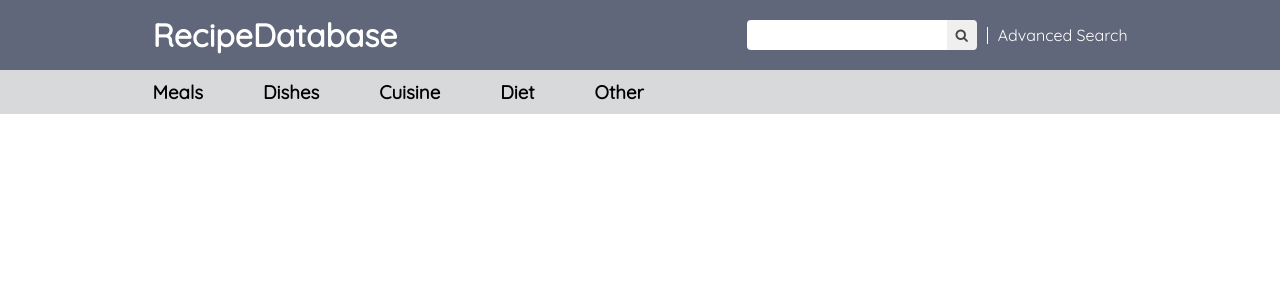
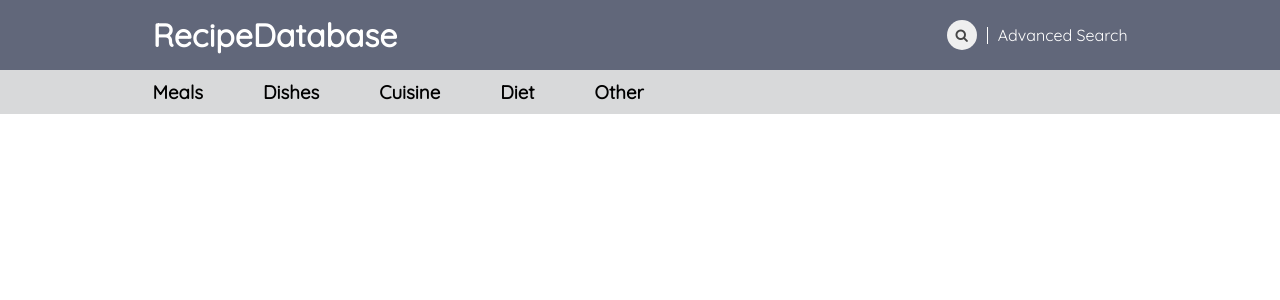
Before and after one commit to Neringa4/recipe_website, a React (Create React App) app in the folder client/: page / in a window 1280 px wide. Shown: the top 300 px of the page. Built offline with nearby package versions, Linux system fonts and the light colour scheme; no server answers.

Commit message:
Update CSS for search bar and advanced search link

```diff
--- a/client/src/components/SearchBar.css
+++ b/client/src/components/SearchBar.css
@@ -1,28 +1,36 @@
 .search-bar {
     display: flex;
     align-items: center;
+    transition: (-50%,-50%);
+}
+
+.search-bar:hover > input {
+    padding-left: 15px;
+    width: 200px;
+}
+
+.search-bar:hover > .search-btn {
+    cursor: pointer;
 }
 
 .search-bar input {
-    padding: 10px;
     line-height: 1.5em;
-    float: left;
     color: #171717;
-    width: 200px;
-    height: 30px;
     outline: transparent;
     border: none;
-    border-top-left-radius: 4px;
-    border-bottom-left-radius: 4px;
+    height: 30px;
+    width: 0px;
+    transition: 0.4s;
+    margin-right: -15px;
+    border-top-left-radius: 40px;
+    border-bottom-left-radius: 40px;
 }
 
 .search-btn {
     border: none;
     width: 30px;
     height: 30px;
-    cursor: pointer;
-    border-top-right-radius: 4px;
-    border-bottom-right-radius: 4px;
+    border-radius: 40px;
 }
 
 .search-btn i {
--- a/client/src/components/TitleBar.css
+++ b/client/src/components/TitleBar.css
@@ -21,8 +21,29 @@
 }
 
 #advanced-search-link {
+    color: white;
     text-decoration: none;
-    color: white;
+    position: relative;
+    padding: 2px 0;
+}
+
+#advanced-search-link::after {
+    content: '';
+    position: absolute;
+    bottom: 0;
+    left: 0;
+    width: 100%;
+    height: 1px;
+    background-color: white;
+    opacity: 0;
+    transition: opacity 250ms, transform 250ms;
+    opacity: 1;
+    transform: scale(0);
+    transform-origin: center;
+}
+
+#advanced-search-link:hover::after {
+    transform: scale(1);
 }
 
 .divider {
```
